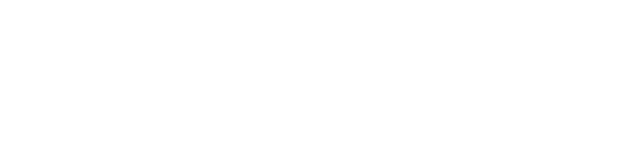
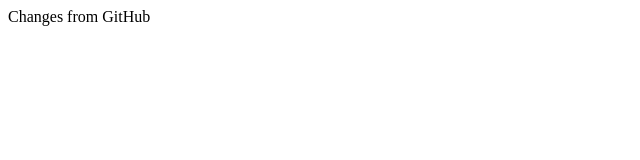
Before and after one commit to itsyazzzy/my-project, a plain HTML site: page index.html in a window 1280 px wide. Shown: the whole page, without its empty margins (0-640 px from the left). Drawn offline with Linux system fonts and the light colour scheme.

Commit message:
Add content to the body of index.html

```diff
--- a/index.html
+++ b/index.html
@@ -5,5 +5,7 @@
     <meta name="viewport" content="width=device-width, initial-scale=1.0" />
     <title>Document</title>
   </head>
-  <body></body>
+  <body>
+    Changes from GitHub
+  </body>
 </html>
```
